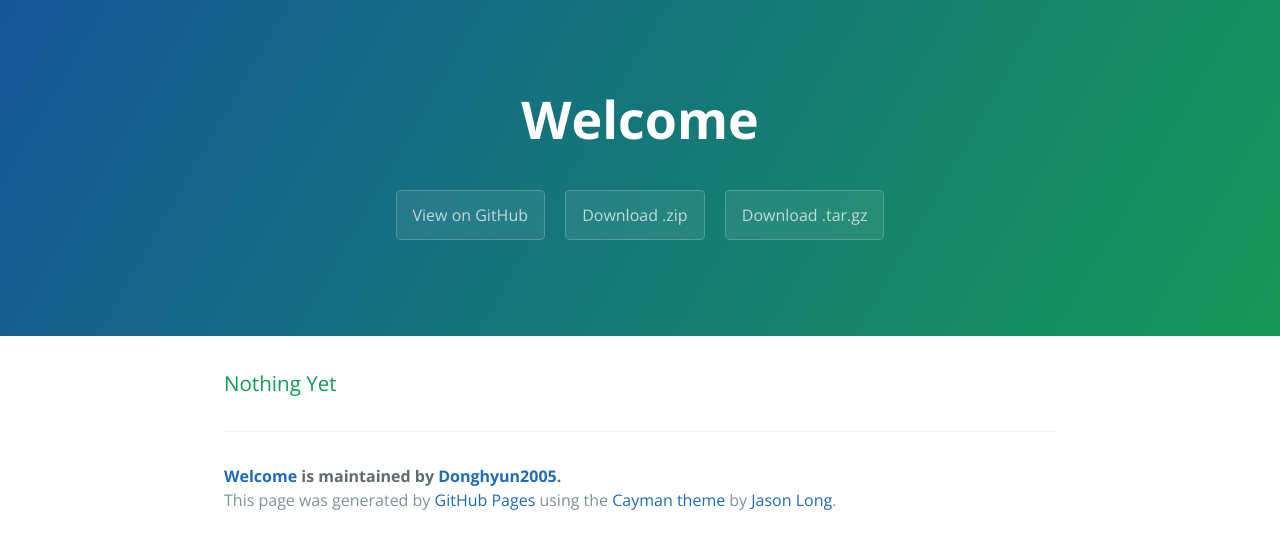
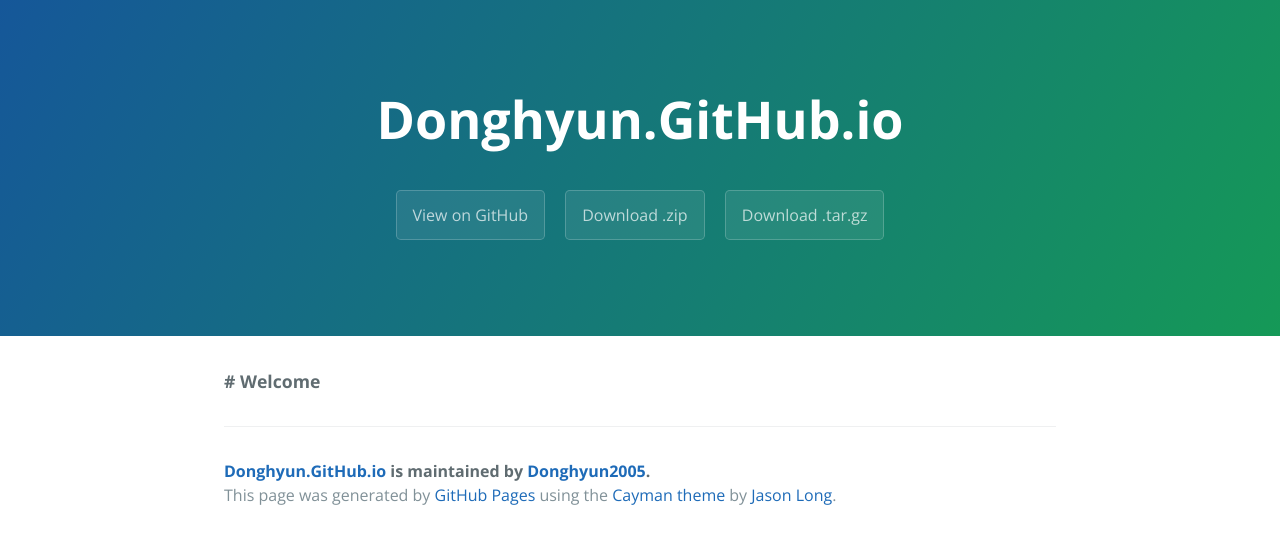
Before and after one commit to Donghyun2005/donghyun.github.io, a plain HTML site: page index.html in a window 1280 px wide. Drawn offline with nearby package versions, Linux system fonts and the light colour scheme.

Commit message:
Create gh-pages branch via GitHub

```diff
--- a/index.html
+++ b/index.html
@@ -2,7 +2,7 @@
 <html lang="en-us">
   <head>
     <meta charset="UTF-8">
-    <title>Welcome by Donghyun2005</title>
+    <title>Donghyun.GitHub.io by Donghyun2005</title>
     <meta name="viewport" content="width=device-width, initial-scale=1">
     <link rel="stylesheet" type="text/css" href="stylesheets/normalize.css" media="screen">
     <link href='https://fonts.googleapis.com/css?family=Open+Sans:400,700' rel='stylesheet' type='text/css'>
@@ -11,7 +11,7 @@
   </head>
   <body>
     <section class="page-header">
-      <h1 class="project-name">Welcome</h1>
+      <h1 class="project-name">Donghyun.GitHub.io</h1>
       <h2 class="project-tagline"></h2>
       <a href="https://github.com/Donghyun2005/donghyun.github.io" class="btn">View on GitHub</a>
       <a href="https://github.com/Donghyun2005/donghyun.github.io/zipball/master" class="btn">Download .zip</a>
@@ -19,11 +19,10 @@
     </section>
 
     <section class="main-content">
-      <h3>
-<a id="nothing-yet" class="anchor" href="#nothing-yet" aria-hidden="true"><span aria-hidden="true" class="octicon octicon-link"></span></a>Nothing Yet</h3>
+      <p><strong># Welcome</strong></p>
 
       <footer class="site-footer">
-        <span class="site-footer-owner"><a href="https://github.com/Donghyun2005/donghyun.github.io">Welcome</a> is maintained by <a href="https://github.com/Donghyun2005">Donghyun2005</a>.</span>
+        <span class="site-footer-owner"><a href="https://github.com/Donghyun2005/donghyun.github.io">Donghyun.GitHub.io</a> is maintained by <a href="https://github.com/Donghyun2005">Donghyun2005</a>.</span>
 
         <span class="site-footer-credits">This page was generated by <a href="https://pages.github.com">GitHub Pages</a> using the <a href="https://github.com/jasonlong/cayman-theme">Cayman theme</a> by <a href="https://twitter.com/jasonlong">Jason Long</a>.</span>
       </footer>
--- a/params.json
+++ b/params.json
@@ -1,7 +1,7 @@
 {
-  "name": "Welcome",
+  "name": "Donghyun.GitHub.io",
   "tagline": "",
-  "body": "### Nothing Yet",
+  "body": "**# Welcome**",
   "google": "",
   "note": "Don't delete this file! It's used internally to help with page regeneration."
 }
```
